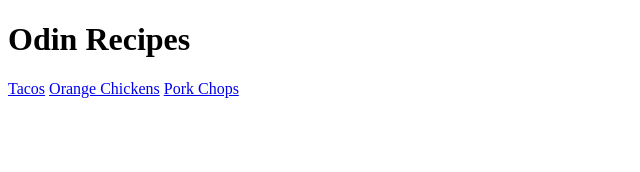
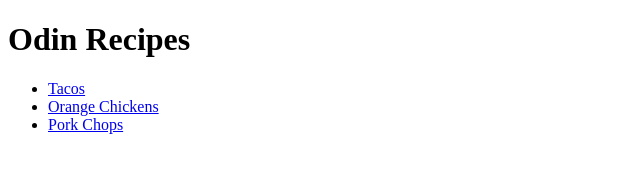
Before and after one commit to yim54/odin-recipes, a plain HTML site: page index.html in a window 1280 px wide. Shown: the whole page, without its empty margins (0-640 px from the left). Drawn offline with Linux system fonts and the light colour scheme.

Commit message:
Add recipes to a list

```diff
--- a/index.html
+++ b/index.html
@@ -7,8 +7,11 @@
     </head>
     <body>
         <h1>Odin Recipes</h1>
-        <a href="recipes/tacos.html">Tacos</a>
-        <a href="recipes/orange-chicken.html">Orange Chickens</a>
-        <a href="recipes/pork-chops.html">Pork Chops</a>
+        <ul>
+            <li><a href="recipes/tacos.html">Tacos</a></li>
+            <li><a href="recipes/orange-chicken.html">Orange Chickens</a></li>
+            <li><a href="recipes/pork-chops.html">Pork Chops</a></li>
+        </ul>
+
     </body>
 </html>
```
